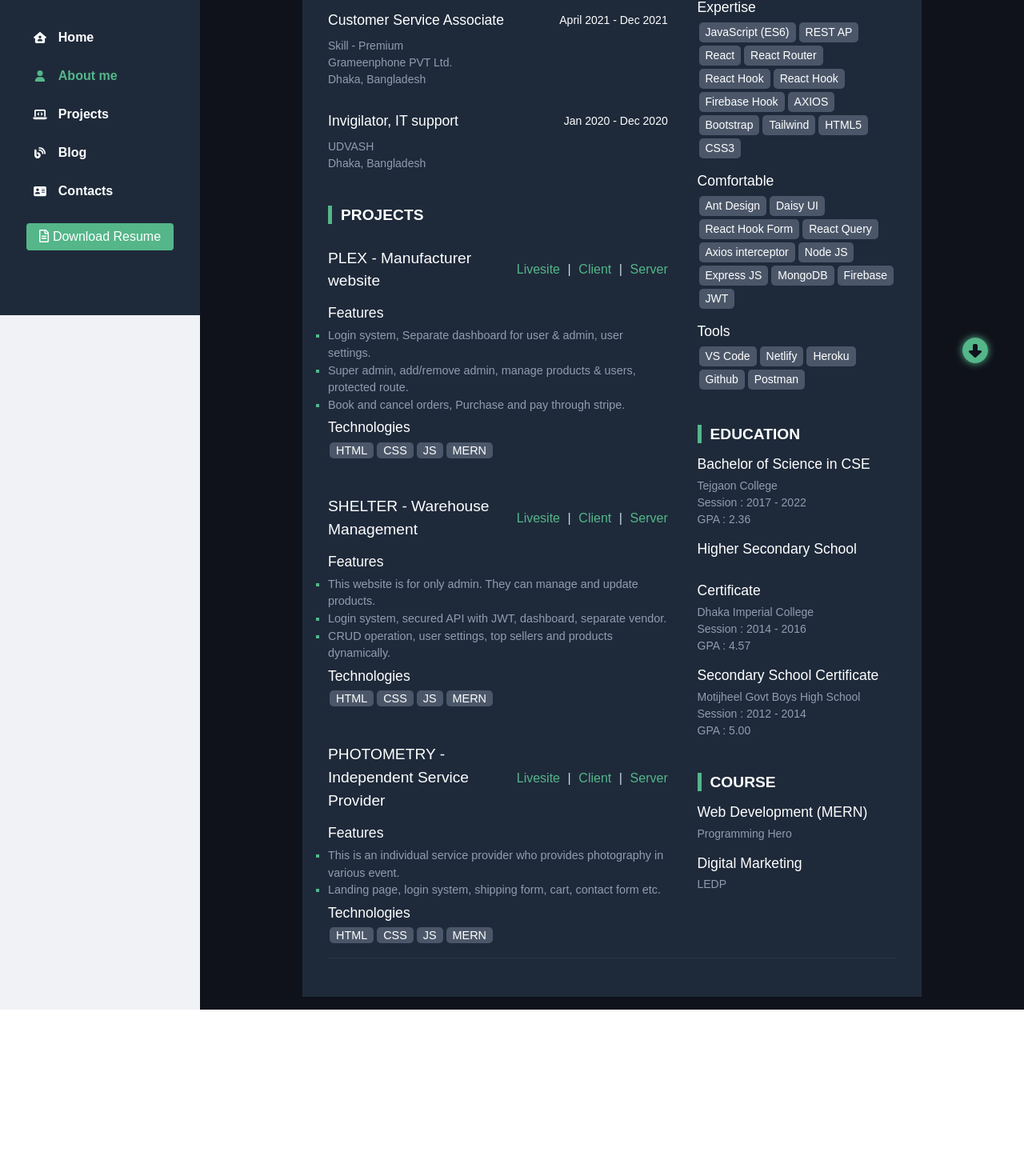
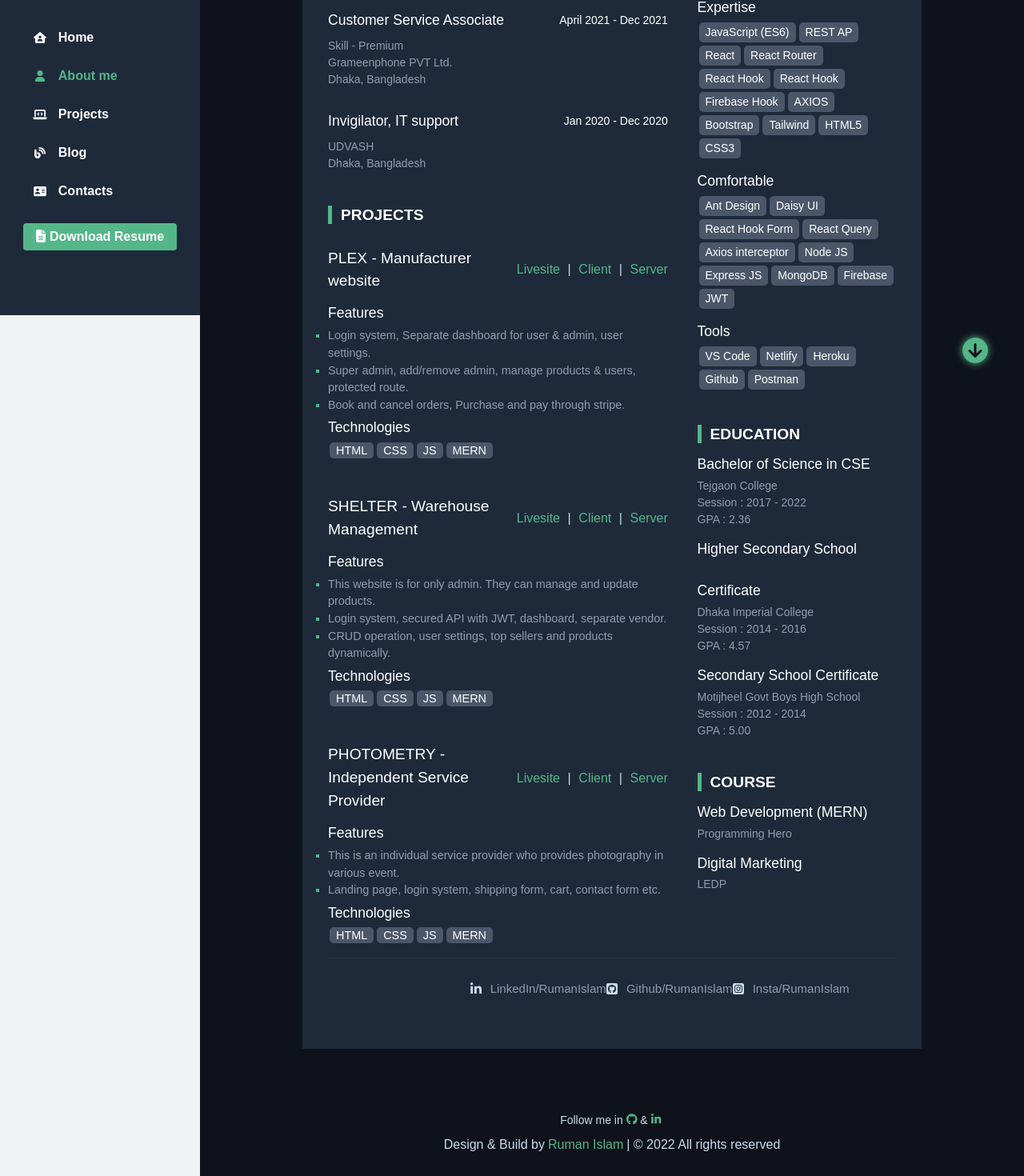
Before and after one commit to Ruman-Islam/Ruman-Islam-portfolio, a React (Create React App) app: page /about-me in a window 1280 px wide. Shown: the part 406-1876 px from the top of the page at 80% size. Before the commit the page ends 1668 px from the top, so only its background shows below. Built offline with nearby package versions, Linux system fonts and the light colour scheme.

Commit message:
button added

```diff
--- a/src/components/About.js
+++ b/src/components/About.js
@@ -2,6 +2,8 @@ import React from 'react';
 import profileImage from '../assets/profileImage.png';
 import { NavLink } from 'react-router-dom';
 import resume from '../assets/Ruman-Islam.pdf';
+import { FontAwesomeIcon } from '@fortawesome/react-fontawesome';
+import { faFileLines, faBriefcase } from '@fortawesome/free-solid-svg-icons';
 
 const About = () => {
 
@@ -16,11 +18,11 @@ const About = () => {
                 </div>
                 <div className='flex mt-5 flex-col md:flex-row'>
                     <button className='resume-btn mr-0 md:mr-2 mb-2 md:mb-0'>
-                        <svg aria-hidden="true" focusable="false" data-prefix="fas" data-icon="briefcase" className="svg-inline--fa fa-briefcase fa-w-16 w-4" role="img" xmlns="http://www.w3.org/2000/svg" viewBox="0 0 512 512"><path fill="currentColor" d="M320 336c0 8.84-7.16 16-16 16h-96c-8.84 0-16-7.16-16-16v-48H0v144c0 25.6 22.4 48 48 48h416c25.6 0 48-22.4 48-48V288H320v48zm144-208h-80V80c0-25.6-22.4-48-48-48H176c-25.6 0-48 22.4-48 48v48H48c-25.6 0-48 22.4-48 48v80h512v-80c0-25.6-22.4-48-48-48zm-144 0H192V96h128v32z"></path></svg>
+                        <FontAwesomeIcon icon={faBriefcase} className='text-white' />
                         <NavLink to='/projects'>View Projects</NavLink>
                     </button>
                     <button className='resume-btn resume-btn-download'>
-                        <svg aria-hidden="true" focusable="false" data-prefix="far" data-icon="file-alt" className="svg-inline--fa fa-file-alt fa-w-12 w-3 text-white" role="img" xmlns="http://www.w3.org/2000/svg" viewBox="0 0 384 512"><path fill="currentColor" d="M288 248v28c0 6.6-5.4 12-12 12H108c-6.6 0-12-5.4-12-12v-28c0-6.6 5.4-12 12-12h168c6.6 0 12 5.4 12 12zm-12 72H108c-6.6 0-12 5.4-12 12v28c0 6.6 5.4 12 12 12h168c6.6 0 12-5.4 12-12v-28c0-6.6-5.4-12-12-12zm108-188.1V464c0 26.5-21.5 48-48 48H48c-26.5 0-48-21.5-48-48V48C0 21.5 21.5 0 48 0h204.1C264.8 0 277 5.1 286 14.1L369.9 98c9 8.9 14.1 21.2 14.1 33.9zm-128-80V128h76.1L256 51.9zM336 464V176H232c-13.3 0-24-10.7-24-24V48H48v416h288z"></path></svg>
+                        <FontAwesomeIcon icon={faFileLines} className='text-white' />
                         <a href={resume} download={resume} className='ml-1 text-white'>Download Resume</a>
                     </button>
                 </div>
--- /dev/null
+++ b/src/components/CopyRight.js
@@ -0,0 +1,26 @@
+import React from 'react';
+import { FontAwesomeIcon } from '@fortawesome/react-fontawesome';
+import { faGithub, faLinkedinIn } from '@fortawesome/free-brands-svg-icons';
+
+const CopyRight = () => {
+    const year = new Date().getFullYear();
+    return (
+        <div className='copy-right about'>
+            <p className='no-underline mb-2'>Follow me in
+                <a href="https://github.com/Ruman-Islam">
+                    <FontAwesomeIcon icon={faGithub} className='text-[#54B689] mx-1' />
+                </a>
+                &amp;
+                <a href="https://www.linkedin.com/in/ruman-islam-6a567016a/">
+                    <FontAwesomeIcon icon={faLinkedinIn} className='text-[#54B689] mx-1' />
+                </a>
+            </p>
+            <p className='no-underline text-[16px]'>Design &amp; Build by
+                <a href='https://github.com/Ruman-Islam' className='mx-1'>Ruman Islam</a>
+                | &copy; {year} All rights reserved
+            </p>
+        </div>
+    );
+};
+
+export default CopyRight;
--- a/src/components/ResumeButton.js
+++ b/src/components/ResumeButton.js
@@ -1,12 +1,14 @@
 import React from 'react';
 import resume from '../assets/Ruman-Islam.pdf';
+import { FontAwesomeIcon } from '@fortawesome/react-fontawesome';
+import { faFileLines } from '@fortawesome/free-solid-svg-icons';
 
 const ResumeButton = () => {
     return (
         <div className='resume-btn-container display-flex'>
             <button className='resume-btn resume-btn-blinking'>
-                <svg aria-hidden="true" focusable="false" data-prefix="far" data-icon="file-alt" className="svg-inline--fa fa-file-alt fa-w-12 w-3 text-white" role="img" xmlns="http://www.w3.org/2000/svg" viewBox="0 0 384 512"><path fill="currentColor" d="M288 248v28c0 6.6-5.4 12-12 12H108c-6.6 0-12-5.4-12-12v-28c0-6.6 5.4-12 12-12h168c6.6 0 12 5.4 12 12zm-12 72H108c-6.6 0-12 5.4-12 12v28c0 6.6 5.4 12 12 12h168c6.6 0 12-5.4 12-12v-28c0-6.6-5.4-12-12-12zm108-188.1V464c0 26.5-21.5 48-48 48H48c-26.5 0-48-21.5-48-48V48C0 21.5 21.5 0 48 0h204.1C264.8 0 277 5.1 286 14.1L369.9 98c9 8.9 14.1 21.2 14.1 33.9zm-128-80V128h76.1L256 51.9zM336 464V176H232c-13.3 0-24-10.7-24-24V48H48v416h288z"></path></svg>
-                <a href={resume} download={resume} className='ml-1 text-white'>Download Resume</a>
+                <FontAwesomeIcon icon={faFileLines} className='text-white' />
+                <a href={resume} download={resume} className='ml-1 text-white font-bold'>Download Resume</a>
             </button>
         </div>
     );
--- a/src/components/ScrollUpBtn.js
+++ b/src/components/ScrollUpBtn.js
@@ -1,6 +1,6 @@
 import React from 'react';
 import { FontAwesomeIcon } from '@fortawesome/react-fontawesome';
-import { faArrowAltCircleUp } from '@fortawesome/free-solid-svg-icons';
+import { faCircleArrowUp } from '@fortawesome/free-solid-svg-icons';
 import UseJumpTopAnimation from '../hooks/UseJumpTopAnimation';
 
 const ScrollUpBtn = () => {
@@ -11,7 +11,7 @@ const ScrollUpBtn = () => {
     }
 
     return (
-        <FontAwesomeIcon icon={faArrowAltCircleUp}
+        <FontAwesomeIcon icon={faCircleArrowUp}
             onClick={() => goToTop()} type='button'
             className={`text-white scrollUpBtn ${distance >= 200 && 'scrollUpBtn-show'}`} />
     );
--- a/src/components/Sidebar.js
+++ b/src/components/Sidebar.js
@@ -7,7 +7,6 @@ import ResumeButton from './ResumeButton';
 const { Content, Sider } = Layout;
 
 const Sidebar = () => {
-  const year = new Date().getFullYear();
 
   return (
     <Layout>
@@ -18,10 +17,6 @@ const Sidebar = () => {
         <DisplayContainer />
         <MenuContainer />
         <ResumeButton />
-        <p className='no-underline mt-36 text-center'>
-          <span className='text-[#54B67F] text-[15px]'>Ruman Islam</span> | © {year}
-        </p>
-        <br />
       </Sider>
       <Layout
         className="site-layout">
--- a/src/index.css
+++ b/src/index.css
@@ -495,6 +495,7 @@ li::marker {
   right: 2.8rem;
   font-size: 2rem;
   color: #54B689;
+  background: transparent;
   box-shadow: 0px 0px 10px #54B689;
   transform: translateY(60px) rotate(180deg);
   transition: .5s ease-in-out;
@@ -503,6 +504,10 @@ li::marker {
 }
 .scrollUpBtn-show{
   transform: translateY(-40px) rotate(0);
+}
+.copy-right {
+  text-align: center;
+  margin: 1rem 0;
 }
 
 @keyframes blinking {
--- a/src/pages/AboutMe/AboutMe.js
+++ b/src/pages/AboutMe/AboutMe.js
@@ -1,7 +1,7 @@
 import React from 'react';
 import PageTitle from '../../components/PageTitle';
 import { FontAwesomeIcon } from '@fortawesome/react-fontawesome';
-import { faLinkedinIn } from '@fortawesome/free-brands-svg-icons'
+import { faLinkedinIn, faGithubSquare, faInstagramSquare } from '@fortawesome/free-brands-svg-icons';
 import { faSquarePhone, faSquareEnvelope, faLocationPin } from '@fortawesome/free-solid-svg-icons';
 import ResumeProjectCard from '../../components/ResumeProjectCard';
 import SkillExperties from '../../components/SkillExperties';
@@ -9,12 +9,13 @@ import SkillComfortable from '../../components/SkillComfortable';
 import SkillTools from '../../components/SkillTools';
 import EducationCard from '../../components/EducationCard';
 import CourseCard from '../../components/CourseCard';
+import ScrollUpBtn from '../../components/ScrollUpBtn';
+import CopyRight from '../../components/CopyRight';
 import {
     projects, education1,
     education2, education3,
     course1, course2
 } from '../../data/data';
-import ScrollUpBtn from '../../components/ScrollUpBtn';
 
 
 const AboutMe = () => {
@@ -46,7 +47,8 @@ const AboutMe = () => {
                                 </div>
                                 <div className='contact-item display-flex'>
                                     <FontAwesomeIcon icon={faLinkedinIn} className='item' />
-                                    <a target='_blank' rel='noreferrer' href='https://www.linkedin.com/in/ruman-islam-6a567016a/'>LinkedIn/RumanIslam</a>
+                                    <a target='_blank' rel='noreferrer' href='https://www.linkedin.com/in/ruman-islam-6a567016a/'>LinkedIn/RumanIslam
+                                    </a>
                                 </div>
                             </div>
                         </div>
@@ -138,9 +140,32 @@ const AboutMe = () => {
 
                         </div>
                     </div>
+                    <div className='contact-items-container flex flex-col
+                     md:flex-row justify-around w-6/12 mx-auto mt-6 mb-3'>
+                        <div className='contact-item display-flex'>
+                            <FontAwesomeIcon icon={faLinkedinIn} className='item' />
+                            <a className='text-[15px] text-[#919DAE]' target='_blank' rel='noreferrer' href='https://www.linkedin.com/in/ruman-islam-6a567016a/'>
+                                <span className='gray-text'> LinkedIn/RumanIslam</span>
+                            </a>
+                        </div>
+                        <div className='contact-item display-flex'>
+                            <FontAwesomeIcon icon={faGithubSquare} className='item' />
+                            <a className='text-[15px] text-[#919DAE]' target='_blank' rel='noreferrer' href='https://github.com/Ruman-Islam'>
+                                <span className='gray-text'>Github/RumanIslam</span>
+                            </a>
+                        </div>
+                        <div className='contact-item display-flex'>
+                            <FontAwesomeIcon icon={faInstagramSquare} className='item' />
+                            <a className='text-[15px]' target='_blank' rel='noreferrer' href='https://github.com/Ruman-Islam'>
+                                <span className='gray-text'>Insta/RumanIslam</span>
+                            </a>
+                        </div>
+                    </div>
                 </div>
             </div>
             <ScrollUpBtn />
+            <br /><br /><br />
+            <CopyRight />
         </div>
 
     );
--- a/src/pages/Blog/Blog.js
+++ b/src/pages/Blog/Blog.js
@@ -1,11 +1,12 @@
 import React from 'react';
+import CopyRight from '../../components/CopyRight';
 import MyArticles from '../../components/MyArticles';
 import PageTitle from '../../components/PageTitle';
 import ScrollUpBtn from '../../components/ScrollUpBtn';
 
 const Blog = () => {
     return (
-        <div className='px-2 xl:px-20 2xl:px-52 py-10 xl:py-10'>
+        <div className='px-2 xl:px-20 2xl:px-52 pt-10 xl:pt-10'>
             <PageTitle title="Blogs" />
             <div className='text-white text-center'>
                 <p style={{ textDecoration: 'none' }} className='text-[35px] font-bold'>A Blog About Web Developer And Life</p>
@@ -13,6 +14,8 @@ const Blog = () => {
             </div>
             <MyArticles />
             <ScrollUpBtn />
+            <br /><br /><br /><br />
+            <CopyRight />
         </div>
     );
 };
--- a/src/pages/Contacts/Contacts.js
+++ b/src/pages/Contacts/Contacts.js
@@ -4,6 +4,7 @@ import PageTitle from '../../components/PageTitle';
 import { FontAwesomeIcon } from '@fortawesome/react-fontawesome';
 import { faLinkedinIn, faFacebookF, faGithub, faInstagram } from '@fortawesome/free-brands-svg-icons';
 import { faEnvelope, faPhone, faMapMarker } from '@fortawesome/free-solid-svg-icons';
+import CopyRight from '../../components/CopyRight';
 
 const Contacts = () => {
     const [state, handleSubmit] = useForm('xzbowgvq');
@@ -15,7 +16,8 @@ const Contacts = () => {
     }
 
     return (
-        <div className='flex flex-col justify-center items-center h-[100vh]'>
+        <>
+            <div className='flex flex-col justify-center items-center h-[90vh] pt-5'>
                 <PageTitle title="Contact" />
 
 
@@ -92,6 +94,8 @@ const Contacts = () => {
                     </form>
                 </div>
             </div>
+            <CopyRight />
+        </>
     );
 };
 
--- a/src/pages/Intro/Intro.js
+++ b/src/pages/Intro/Intro.js
@@ -1,5 +1,6 @@
 import React from 'react';
 import About from '../../components/About';
+import CopyRight from '../../components/CopyRight';
 import MyArticles from '../../components/MyArticles';
 import MyWorks from '../../components/MyWorks';
 import PageTitle from '../../components/PageTitle';
@@ -32,6 +33,7 @@ const Intro = () => {
                 <WhatNext />
             </div>
             <ScrollUpBtn />
+            <CopyRight />
         </div>
     );
 };
--- a/src/pages/NotFound/NotFound.js
+++ b/src/pages/NotFound/NotFound.js
@@ -4,7 +4,7 @@ import { useNavigate } from 'react-router-dom';
 const NotFound = () => {
     const navigate = useNavigate()
     return (
-        <div className='not-found display-flex'>
+        <div className='not-found display-flex '>
             <div>
                 <h1>Are you lost?</h1>
                 <button
--- a/src/pages/Projects/Projects.js
+++ b/src/pages/Projects/Projects.js
@@ -1,11 +1,12 @@
 import AllProjects from '../../components/AllProjects';
 import PageTitle from '../../components/PageTitle';
 import ScrollUpBtn from '../../components/ScrollUpBtn';
+import CopyRight from '../../components/CopyRight';
 
 const Projects = () => {
 
     return (
-        <div className='py-10 flex flex-col h-full
+        <div className='pt-10 flex flex-col h-full
         justify-center items-center'>
             <PageTitle title="Projects" />
             <div className='light-border-bottom text-center'>
@@ -17,6 +18,8 @@ const Projects = () => {
             </div>
             <AllProjects />
             <ScrollUpBtn />
+            <br /> <br /> <br />
+            <CopyRight />
         </div>
     );
 };
```
Lines whose indentation alone changed are shown as unchanged.
